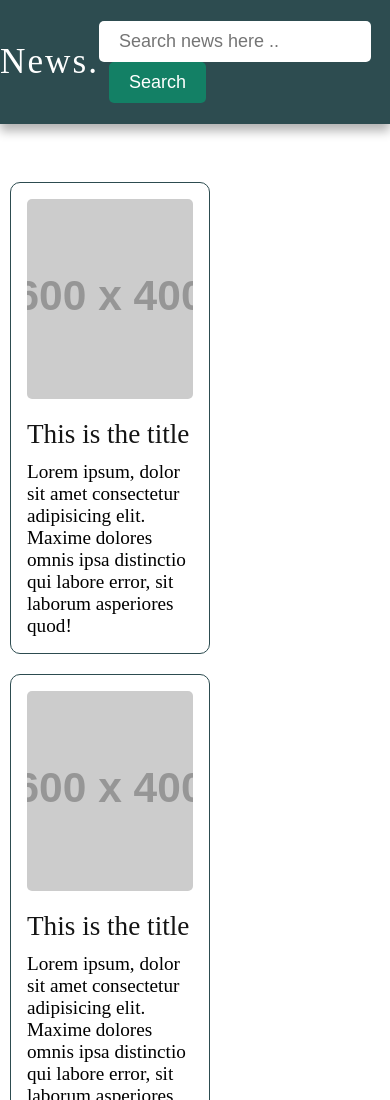
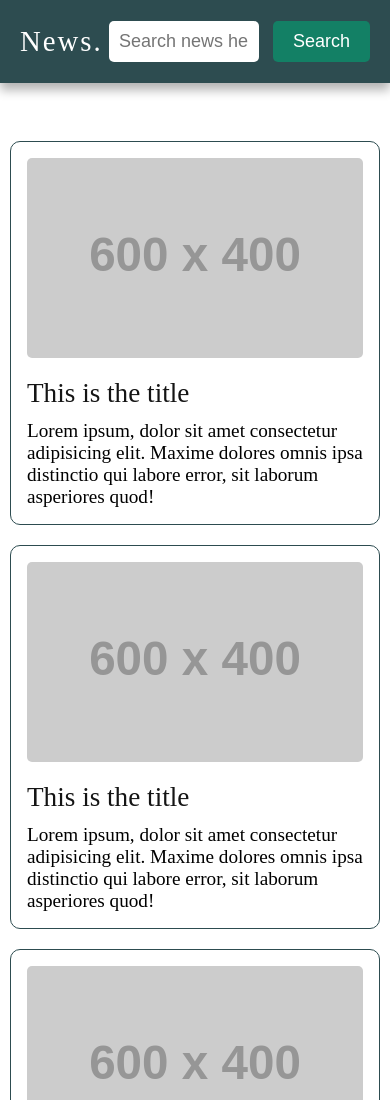
Before and after one commit to davidwagura/News-Search-App, a plain HTML site: page index.html in a window 390 px wide. Shown: the top 1100 px of the page. Drawn offline with Linux system fonts and the light colour scheme; placeholder pictures from the web are drawn by us.

Commit message:
Make the app responsive

```diff
--- a/styles.css
+++ b/styles.css
@@ -156,3 +156,33 @@ nav {
     padding-top: 0.7rem;
 
 }
+
+@media(max-width : 500px) {
+
+    nav {
+
+        padding: 0 20px;
+
+    }
+
+    .navbar .logo {
+
+        font-size: 1.8rem;
+
+    }
+
+    #search-input {
+
+        width: 150px;
+
+        padding: 10px 10px;
+
+    }
+
+    .blog-card {
+
+        width: 100%;
+
+    }
+
+}
```
